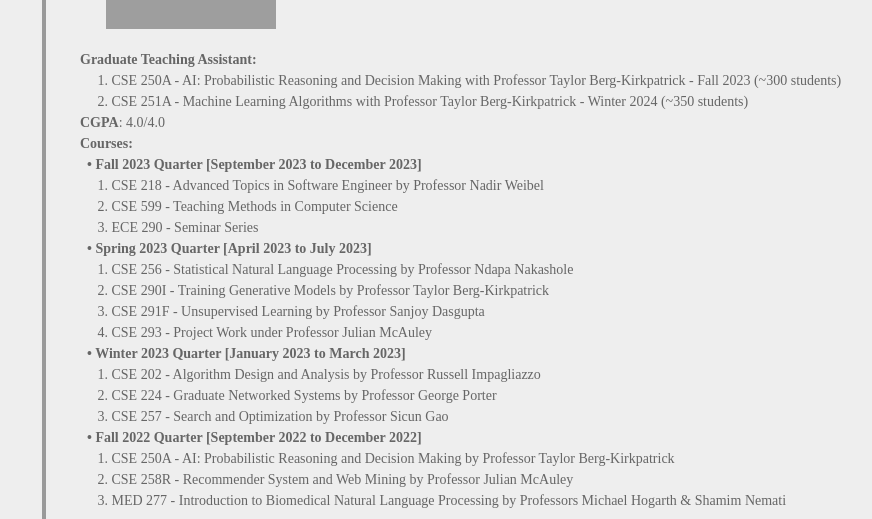
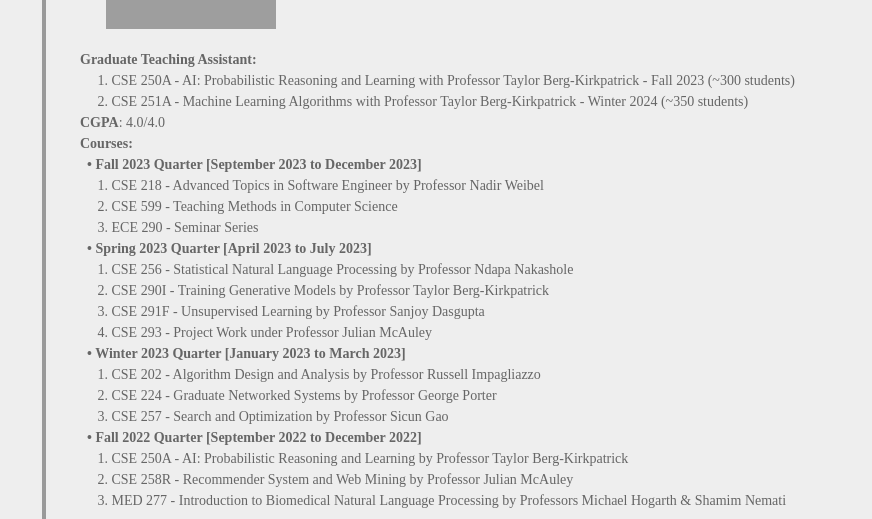
Before and after one commit to rohithaug/rohithaug.github.io, a React (Create React App) app: page /#/resume in a window 1280 px wide. Shown: the part 553-1072 px from the top of the page, without its empty margins (160-1032 px from the left). Built offline with nearby package versions, Linux system fonts and the light colour scheme; grey boxes are pictures that could not be loaded.

Commit message:
update course name for cse 250A

```diff
--- a/src/containers/resume/ucsd.jsx
+++ b/src/containers/resume/ucsd.jsx
@@ -34,7 +34,7 @@ const Ucsd = () => {
 
         <div className="content">
             <p><b>Graduate Teaching Assistant:</b></p>
-            <p>&emsp; 1. CSE 250A - AI: Probabilistic Reasoning and Decision Making with Professor {" "}
+            <p>&emsp; 1. CSE 250A - AI: Probabilistic Reasoning and Learning with Professor {" "}
                 <ResumeLink
                     name="Taylor Berg-Kirkpatrick"
                     url="https://cseweb.ucsd.edu/~tberg/"
@@ -106,7 +106,7 @@ const Ucsd = () => {
             </p>
 
             <p><b>&ensp;• Fall 2022 Quarter [September 2022 to December 2022]</b></p>
-            <p>&emsp; 1. CSE 250A - AI: Probabilistic Reasoning and Decision Making by Professor {" "}
+            <p>&emsp; 1. CSE 250A - AI: Probabilistic Reasoning and Learning by Professor {" "}
                 <ResumeLink
                     name="Taylor Berg-Kirkpatrick"
                     url="https://cseweb.ucsd.edu/~tberg/"
```
